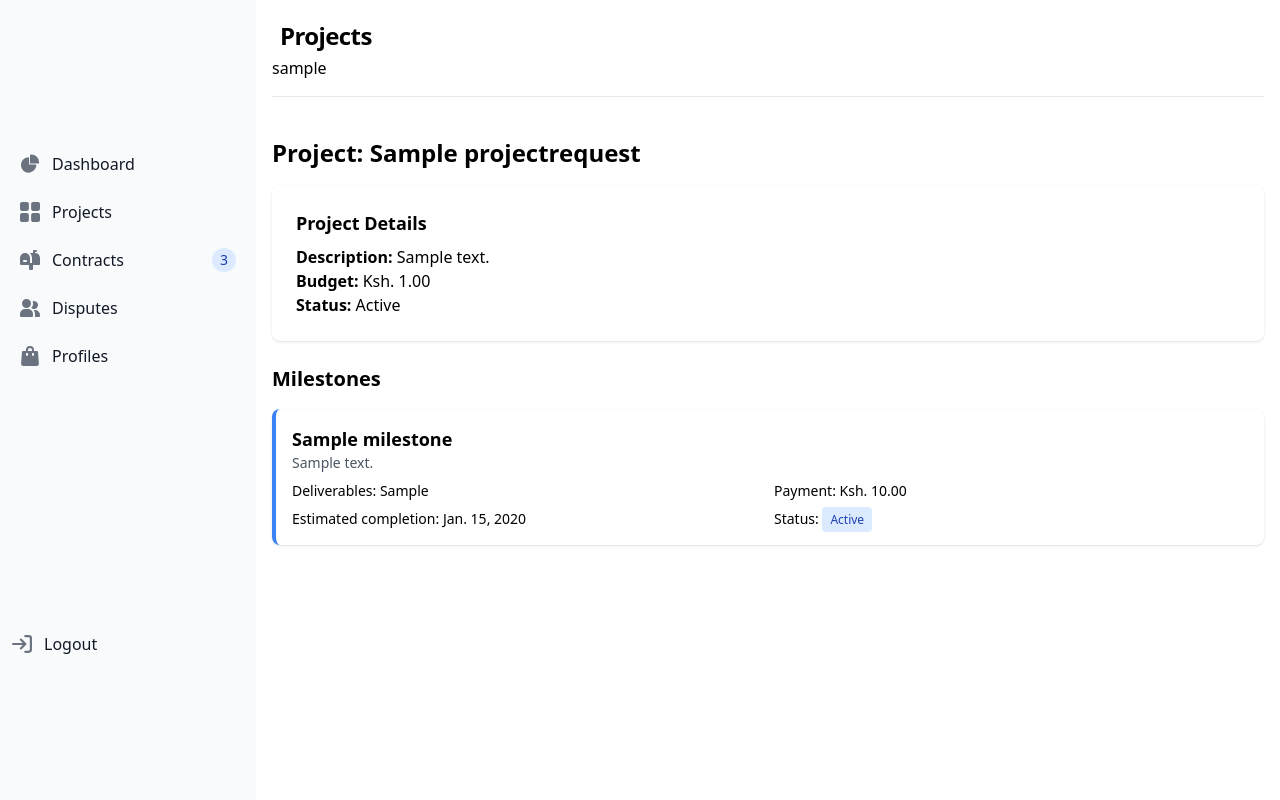
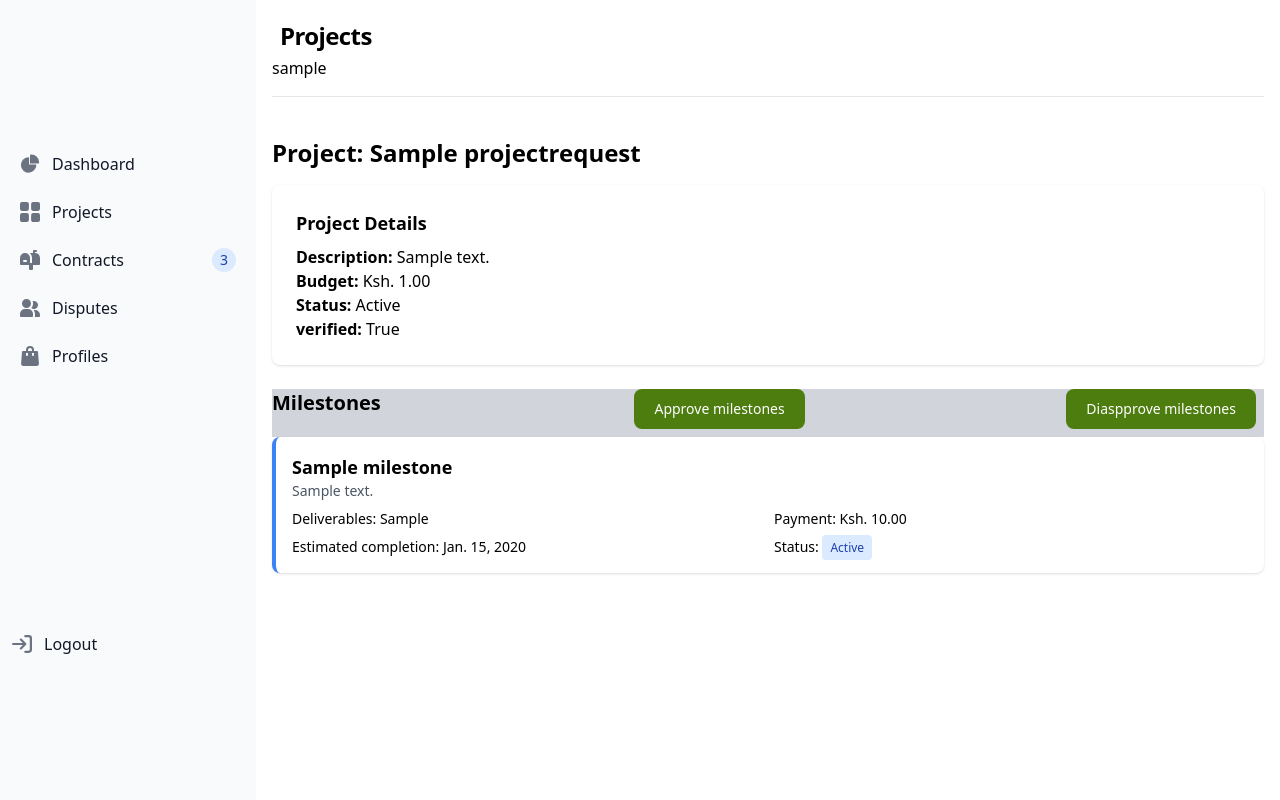
Before and after one commit to NestaNdereva23/PesaCrow, a Django app: page /projects/milestones/1/ in a window 1280 px wide. Run offline with Django 5.2, Linux system fonts and the light colour scheme; a user stored in the database is signed in; tables that the repository leaves empty hold one stand-in row (values such as "Sample post"); some libraries are stand-ins or nearby versions.

Commit message:
milestone verification for project requests update
- Add email notification from client to developer when project is approved for verification
- Add email notification from client to developer when project is disapproved

```diff
--- a/projects/templates/projects/client_milestones.html
+++ b/projects/templates/projects/client_milestones.html
@@ -15,9 +15,38 @@
         <p><strong>Description:</strong> {{ project.project_description }}</p>
         <p><strong>Budget:</strong> Ksh. {{ project.budget }}</p>
         <p><strong>Status:</strong> {{ project.status }}</p>
+        <p><strong>verified:</strong> {{ project.verified }}</p>
     </div>
 
-    <h3 class="text-xl font-bold mb-4">Milestones</h3>
+
+    <div
+      class="flex bg-gray-300 justify-between space-y-4 sm:flex sm:space-y-0 sm:space-x-4 rtl:space-x-reverse"
+    >
+      <h3 class="text-xl font-bold mb-4">Milestones</h3>
+        <div class="items-center justify-center" >
+            <form method="post">
+            {% csrf_token %}
+            <button
+                name="approve_milestones"
+                type="submit"
+                class="text-white bg-lime-700 hover:bg-lime-950 focus:ring-4 focus:ring-blue-300 font-medium rounded-lg text-sm px-5 py-2.5 me-2 mb-2 dark:bg-gray-300-600 dark:hover:bg-gray-50-700 focus:outline-none dark:focus:ring-gray-800-800">
+                Approve milestones
+            </button>
+            </form>
+        </div>
+        <div>
+            <form method="post">
+            {% csrf_token %}
+            <button
+                name="disapprove_milestones"
+                type="submit"
+                class="text-white bg-lime-700 hover:bg-lime-950 focus:ring-4 focus:ring-blue-300 font-medium rounded-lg text-sm px-5 py-2.5 me-2 mb-2 dark:bg-gray-300-600 dark:hover:bg-gray-50-700 focus:outline-none dark:focus:ring-gray-800-800">
+                Diaspprove milestones
+            </button>
+            </form>
+        </div>
+    </div>
+
 
     {% if milestones %}
         <div class="space-y-4">
@@ -45,6 +74,7 @@
                                 {{ milestone.status }}
                             </span>
                         </div>
+
                     </div>
                 </div>
             {% endfor %}
--- a/projects/views.py
+++ b/projects/views.py
@@ -169,11 +169,11 @@ def create_milestones(request, project_id):
         #send notification email to sender/client
         send_mail(
             subject=f'Milestone Verification for Project: {project.title}',
-            message=
-            f'''Hello, the developer {request.user.email} has added milestones to '{project.title}'.
-            Visit your project dashboard to verify that the milestones align within your scope.
-            . If it aligns click on approve button to generate a contract else communicate with the developer until every milestone aligns
-             .''',
+            message=f'''
+            Hello, the developer {request.user.email} has added milestones to '{project.title}'.\n
+            Visit your project dashboard to verify that the milestones align within your scope.\n
+            .If it aligns click on approve button to generate a contract else communicate with the developer until every milestone aligns.
+            ''',
             from_email=settings.DEFAULT_FROM_EMAIL,
             recipient_list=[project.sender_email],
             fail_silently=False,
@@ -212,6 +212,7 @@ def edit_milestone(request, milestone_id):
     return render(request, "projects/partials/edit_milestone_form.html", {"form": form, "milestone": milestone})
 
 
+#allows client to view and approve milestones added/update  by developer
 def client_milestone_verification(request, id):
     user = request.user
     project = get_object_or_404(ProjectRequest, id=id)
@@ -223,6 +224,41 @@ def client_milestone_verification(request, id):
     if project.sender_email != user.email:
         return HttpResponseForbidden("You don't have permission to view these milestones")
 
+    if request.method == 'POST' and "approve_milestones" in request.POST and project.verified == False:
+        #approve project verification status
+        project.verified = True
+        project.save()
+        #send notification email to sender/client
+        send_mail(
+            subject=f'Milestone Verification for Project: {project.title}',
+            message=f'''
+                    Hello, the client {project.sender_email} approved '{project.title}' and the added milestones.\n
+                    Everything seems fine. Check you contracts section to proceed.\n
+
+                    Best regards,\n
+                    PesaCrow Team :)
+                    ''',
+            from_email=settings.DEFAULT_FROM_EMAIL,
+            recipient_list=[project.receiver_email],
+            fail_silently=False,
+        )
+        return redirect(reverse('home:dashboard'))
+    elif  request.method == 'POST' and "disapprove_milestones" in request.POST and project.verified == False:
+        send_mail(
+            subject=f'Milestone Verification for Project: {project.title}',
+            message=f'''
+                            Hello, the client {project.sender_email} disapproved some sections of the milestones.\n
+                            Consult with the client to address the issues.\n
+
+                            Best regards,\n
+                            PesaCrow Team :)
+                            ''',
+            from_email=settings.DEFAULT_FROM_EMAIL,
+            recipient_list=[project.receiver_email],
+            fail_silently=False,
+        )
+        return redirect(reverse('home:dashboard'))
+
     # If we get here, user is authorized to see the milestones
     return render(request, "projects/client_milestones.html", {
         "project": project,
```
Also changed, not shown: projects/templates/projects/milestones.html (+5 -5 lines).
